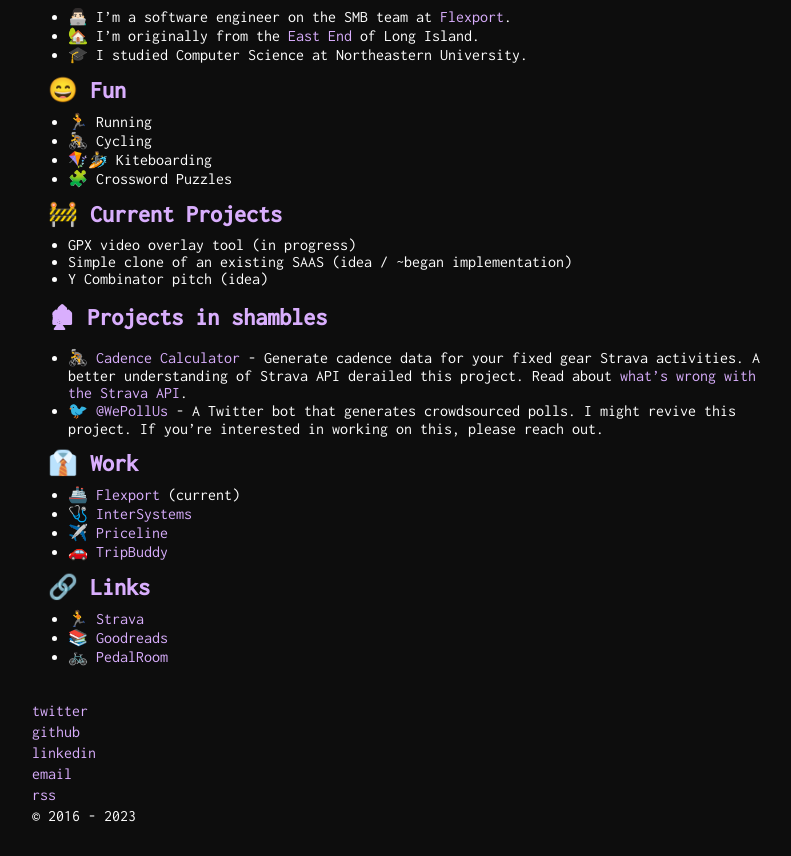
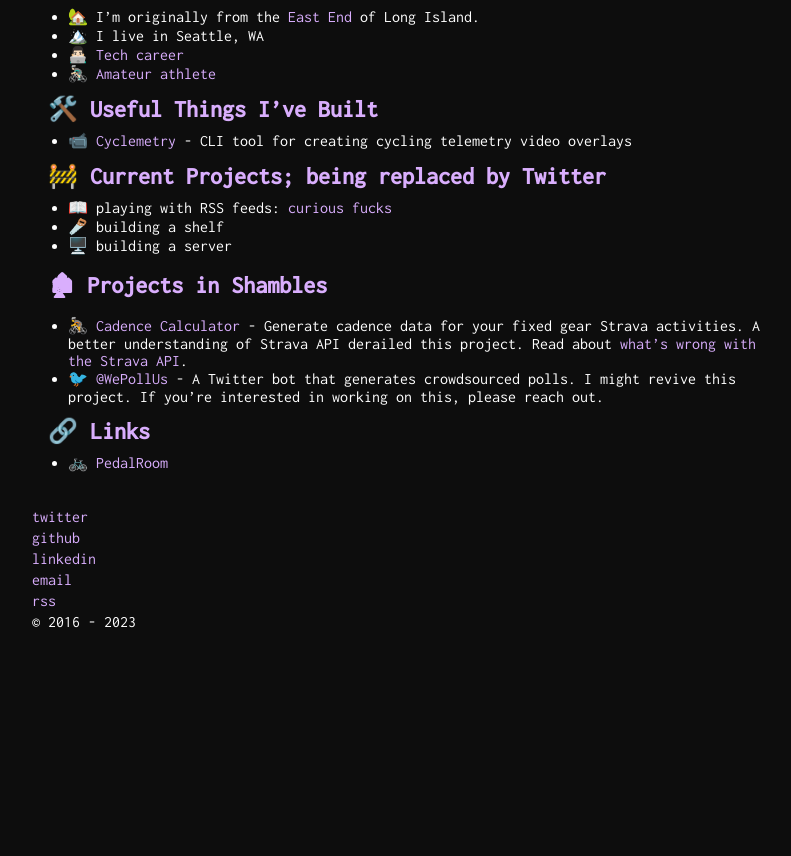
Before and after one commit to walkersutton/walkersutton.github.io, a Jekyll site: the page built from about.md, in a window 1280 px wide. Shown: the part 467-1323 px from the top of the page, without its empty margins (232-1023 px from the left). Built offline with Jekyll 4.4.1, drawn with Linux system fonts in a browser that asks for light colours; after the commit the page ends 1129 px from its top, so only the background shows below that.

Commit message:
update about

```diff
--- a/about.md
+++ b/about.md
@@ -7,34 +7,24 @@
 
 <div id="about" markdown="1">
 <img class="img-wide" src="https://i.imgur.com/sTXCdDv.jpg">
-## 👋 Intro
-* 👨🏻‍💻 I'm a software engineer on the SMB team at [Flexport](https://flexport.com).
+## 👋 Hey!
 * 🏡 I'm originally from the [East End](https://en.wikipedia.org/wiki/East_End_(Long_Island)) of Long Island.
-* 🎓 I studied Computer Science at Northeastern University.
+* 🏔️ I live in Seattle, WA
+* 👨🏻‍💻 [Tech career](https://www.linkedin.com/in/walkersutton)
+* 🚴🏻‍♂️ [Amateur athlete](https://www.strava.com/athletes/2700105)
 
-## 😄 Fun
-* 🏃 Running
-* 🚴 Cycling
-* 🪁🏄 Kiteboarding
-* 🧩 Crossword Puzzles
+## 🛠️ Useful Things I've Built
+* 📹 [Cyclemetry](https://github.com/walkersutton/cyclemetry) - CLI tool for creating cycling telemetry video overlays
 
-## 🚧 Current Projects
-* GPX video overlay tool (in progress)
-* Simple clone of an existing SAAS (idea / ~began implementation)
-* Y Combinator pitch (idea)
+## 🚧 Current Projects; being replaced by [Twitter](https://twitter.com/walkercsutton)
+* 📖 playing with RSS feeds: [curious fucks](https://curiousfucks.com)
+* 🪚 building a shelf
+* 🖥️ building a server
 
-## 🏚 Projects in shambles
+## 🏚 Projects in Shambles
 * 🚴 [Cadence Calculator](https://github.com/walkersutton/cadence-calculator) - Generate cadence data for your fixed gear Strava activities. A better understanding of Strava API derailed this project. Read about [what's wrong with the Strava API](https://walkersutton.com/coming_soon).
 * 🐦 [@WePollUs](https://twitter.com/wepollus) - A Twitter bot that generates crowdsourced polls. I might revive this project. If you're interested in working on this, please reach out.
 
-## 👔 Work
-* 🚢 [Flexport](https://www.flexport.com) (current)
-* 🩺 [InterSystems](https://www.intersystems.com)
-* ✈️ [Priceline](https://www.priceline.com)
-* 🚗 [TripBuddy](https://www.thetripbuddyapp.com)
-
 ## 🔗 Links
-* 🏃 [Strava](https://www.strava.com/athletes/2700105)
-* 📚 [Goodreads](https://www.goodreads.com/walkersutton)
 * 🚲 [PedalRoom](https://www.pedalroom.com/members/walkersutton)
 </div>
```
